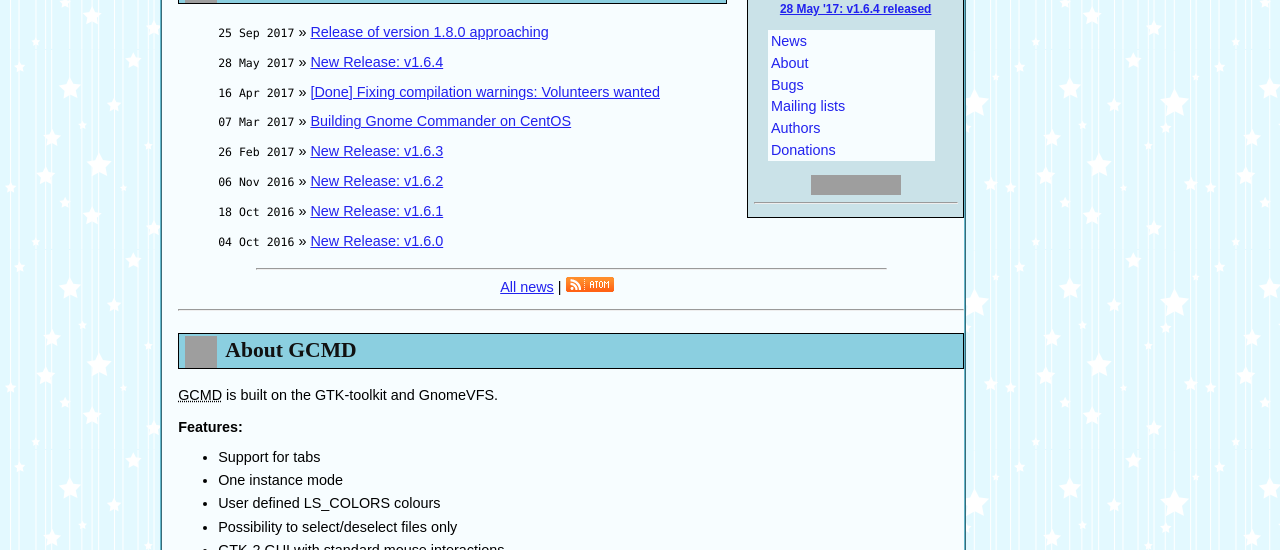
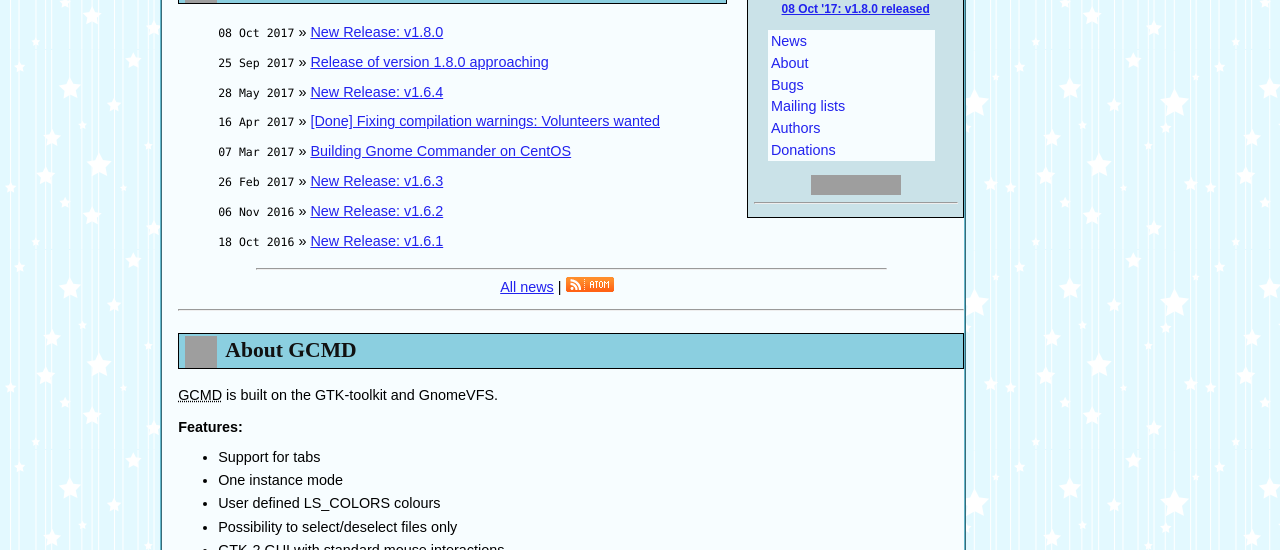
Before and after one commit to gcmd/gcmd.github.io, a Jekyll site: the page built from index.html, in a window 1280 px wide and 900 px high, cut to the strip 350-900 px from the top of the window. Built offline with Jekyll 4.4.1, drawn with Linux system fonts in a browser that asks for light colours; a script that is not in the unit is left out; comment, search, counter and statistics services are not loaded; grey boxes are pictures that could not be loaded.

Commit message:
New release: version 1.8.0

```diff
--- a/download.html
+++ b/download.html
@@ -41,8 +41,8 @@
 <div class="info">
 <ul>
 <li>
-<a href="https://download.gnome.org/sources/gnome-commander/1.6/gnome-commander-1.6.4.tar.xz">gnome-commander-1.6.4.tar.xz</a>
-(6.4 MB)</li>
+<a href="https://download.gnome.org/sources/gnome-commander/1.8/gnome-commander-1.8.0.tar.xz">gnome-commander-1.8.0.tar.xz</a>
+(7.1 MB)</li>
 </ul>
 </div>
 
--- a/index.html
+++ b/index.html
@@ -5,7 +5,7 @@
 
 <h2><img class="info" src="img/icons/status/dialog-information.png" height="32" width="32" alt="Info"> Information<a name="information" id="information"></a></h2>
 <div id="infor"><a href="ss/MainWin-Classic.png" title="Click for full size screen shot of GCMD main window" class="shot"><img src="ss/shot.png" width="204" height="137" alt=""></a>
-<center><h5><a href="2017/05/28/Release-v1-6-4.html">28 May '17: v1.6.4 released</a></h5></center>
+<center><h5><a href="2017/10/08/Release-v1-8-0.html">08 Oct '17: v1.8.0 released</a></h5></center>
 <ul>
 <li><a href="#news" title="News about GCMD">News</a></li>
 <li><a href="#about" title="A little more about GCMD">About</a></li>
```
Also changed, not shown: _posts/2017-10-08-Release-v1-8-0.md (added, +63 -0 lines).
